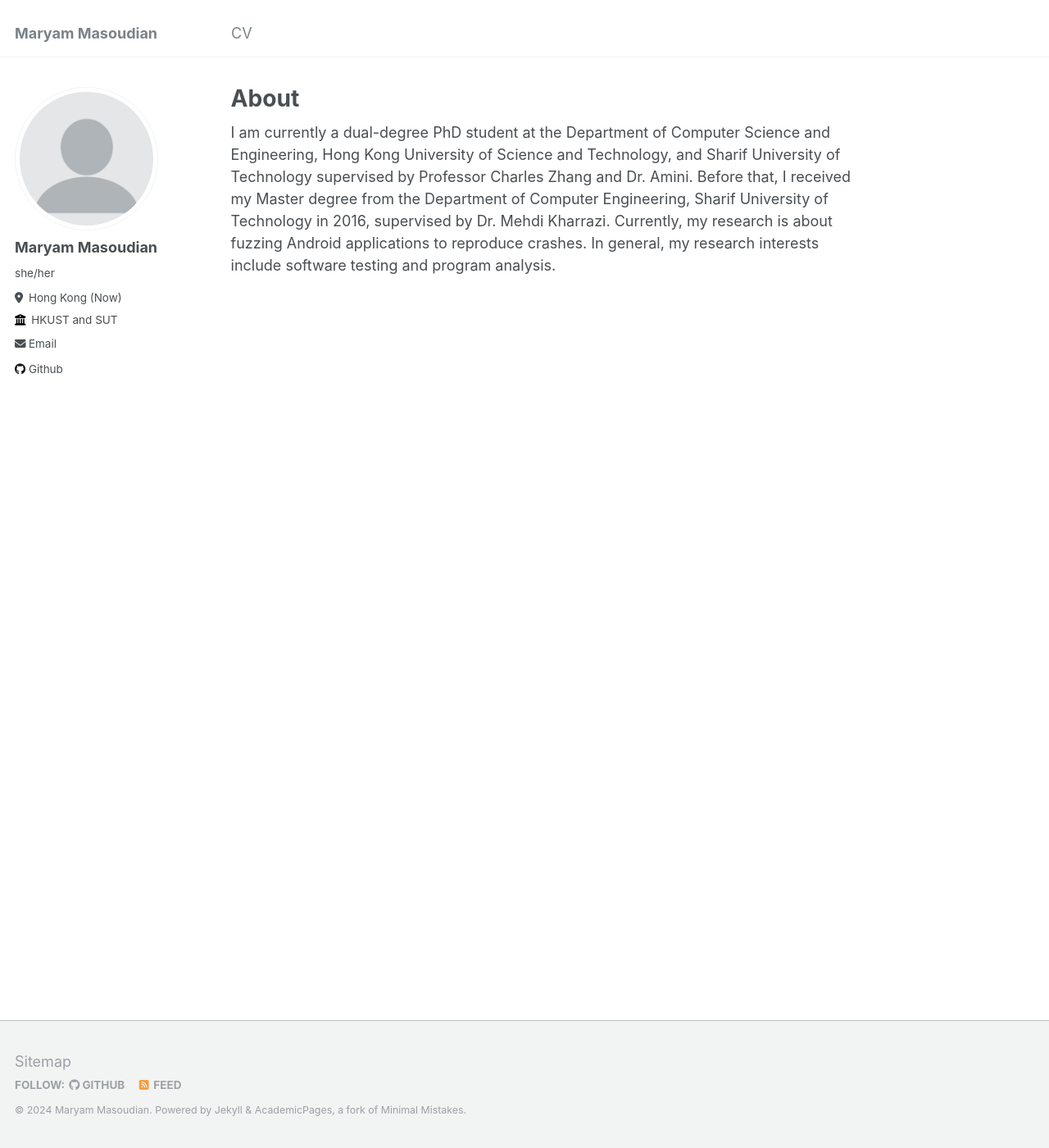
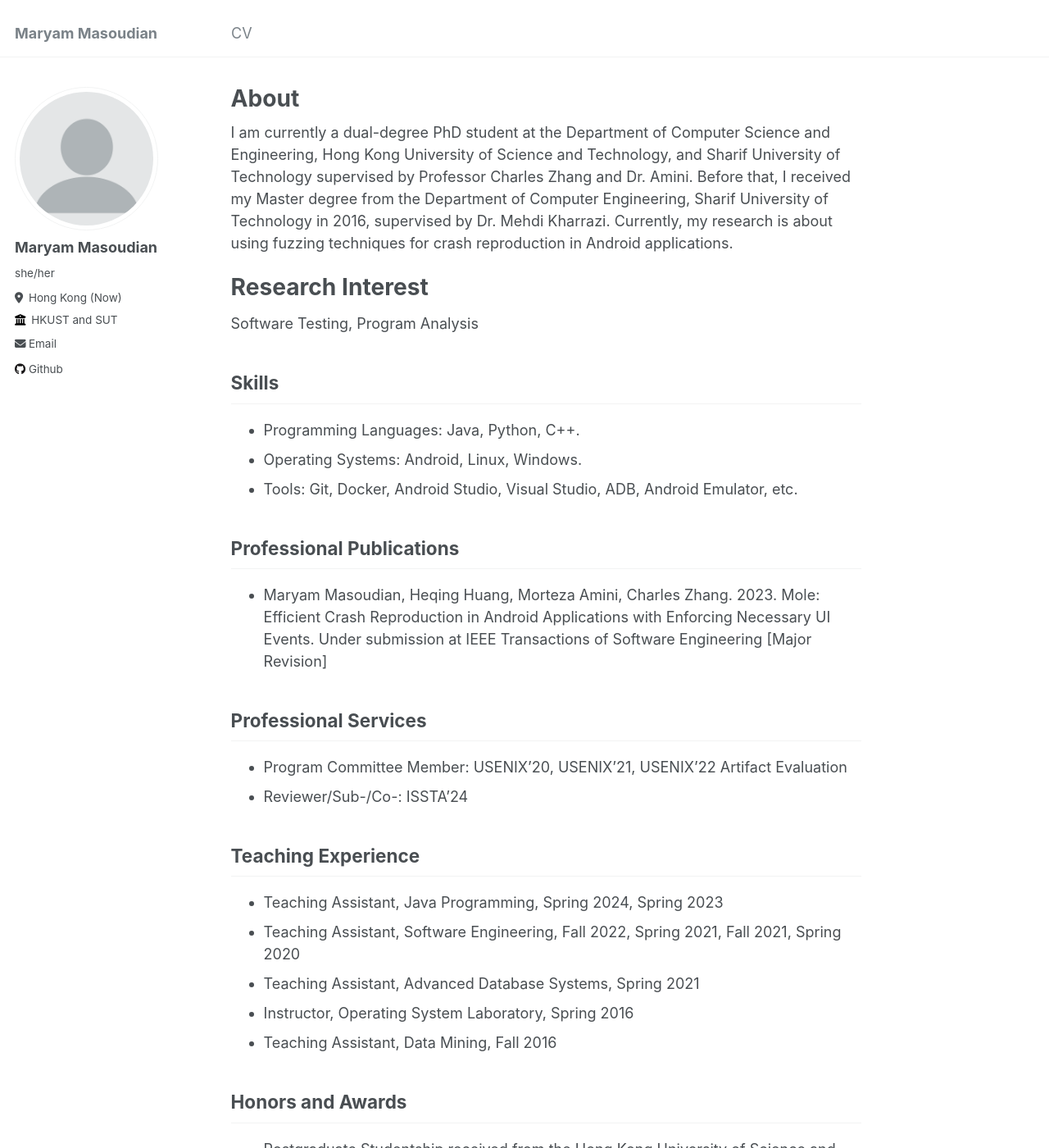
Before and after one commit to maryammsd/maryammsd.github.io, a Jekyll site: the page built from _pages/about.md, in a window 1280 px wide and 1400 px high. Shown: the whole window at 82% size. Built offline with Jekyll 4.4.1, drawn with Linux system fonts in a browser that asks for light colours; some of the changed text lies outside the part shown.

Commit message:
Update about.md
Add more info in about me

```diff
--- a/_pages/about.md
+++ b/_pages/about.md
@@ -7,4 +7,36 @@ redirect_from:
   - /about.html
 ---
 
-I am currently a dual-degree PhD student at the Department of Computer Science and Engineering, Hong Kong University of Science and Technology, and Sharif University of Technology supervised by Professor Charles Zhang and Dr. Amini. Before that, I received my Master degree from the Department of Computer Engineering, Sharif University of Technology in 2016, supervised by Dr. Mehdi Kharrazi. Currently, my research is about fuzzing Android applications to reproduce crashes. In general, my research interests include software testing and program analysis.
+I am currently a dual-degree PhD student at the Department of Computer Science and Engineering, Hong Kong University of Science and Technology, and Sharif University of Technology supervised by Professor Charles Zhang and Dr. Amini. Before that, I received my Master degree from the Department of Computer Engineering, Sharif University of Technology in 2016, supervised by Dr. Mehdi Kharrazi. Currently, my research is about using fuzzing techniques for crash reproduction in Android applications.
+
+# Research Interest
+Software Testing, Program Analysis
+
+## Skills
+* Programming Languages: Java, Python, C++.
+* Operating Systems: Android, Linux, Windows.
+* Tools: Git, Docker, Android Studio, Visual Studio, ADB, Android Emulator, etc.
+
+## Professional Publications
+* Maryam Masoudian, Heqing Huang, Morteza Amini, Charles Zhang. 2023. Mole: Efficient Crash Reproduction in Android Applications with Enforcing Necessary UI Events. Under submission at IEEE Transactions of Software Engineering [Major Revision]
+
+## Professional Services
+* Program Committee Member: USENIX’20, USENIX’21, USENIX’22 Artifact Evaluation
+* Reviewer/Sub-/Co-: ISSTA’24
+
+## Teaching Experience
+* Teaching Assistant, Java Programming, Spring 2024, Spring 2023
+* Teaching Assistant, Software Engineering, Fall 2022, Spring 2021, Fall 2021, Spring 2020
+* Teaching Assistant, Advanced Database Systems, Spring 2021
+* Instructor, Operating System Laboratory, Spring 2016
+* Teaching Assistant, Data Mining, Fall 2016
+
+## Honors and Awards
+* Postgraduate Studentship received from the Hong Kong University of Science and Technology
+(2019-2023)
+* Awarded honorary direct admission to graduate school (PhD) of Computer Engineering, Sharif The University of Technology, without taking the national entrance exam for graduate schools due to high academic records and achievements, 2017.
+* In the top 5% among more than 1000 participants in the Ph.D. Entrance Exam in Information Technology Engineering, 2017.
+* Awarded honorary direct admission to graduate school (M.Sc.) of Computer Engineering, Amirkabir University of Technology, without taking the national entrance exam for graduate schools due to high academic records and achievements, 2014.
+
+## Hobbies
+Reading Books, Swimming, Hiking, Yoga, Cooking
```
